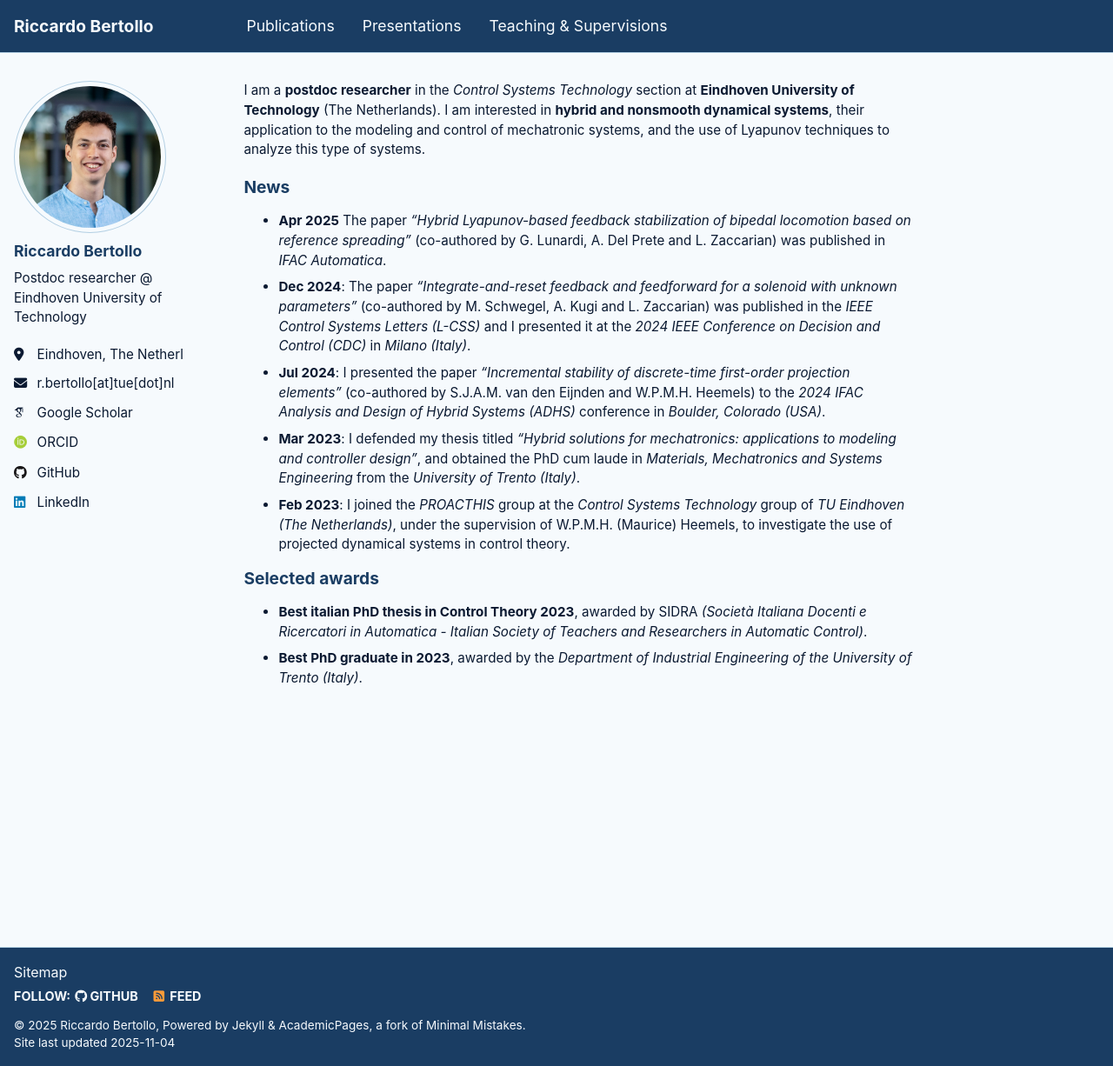
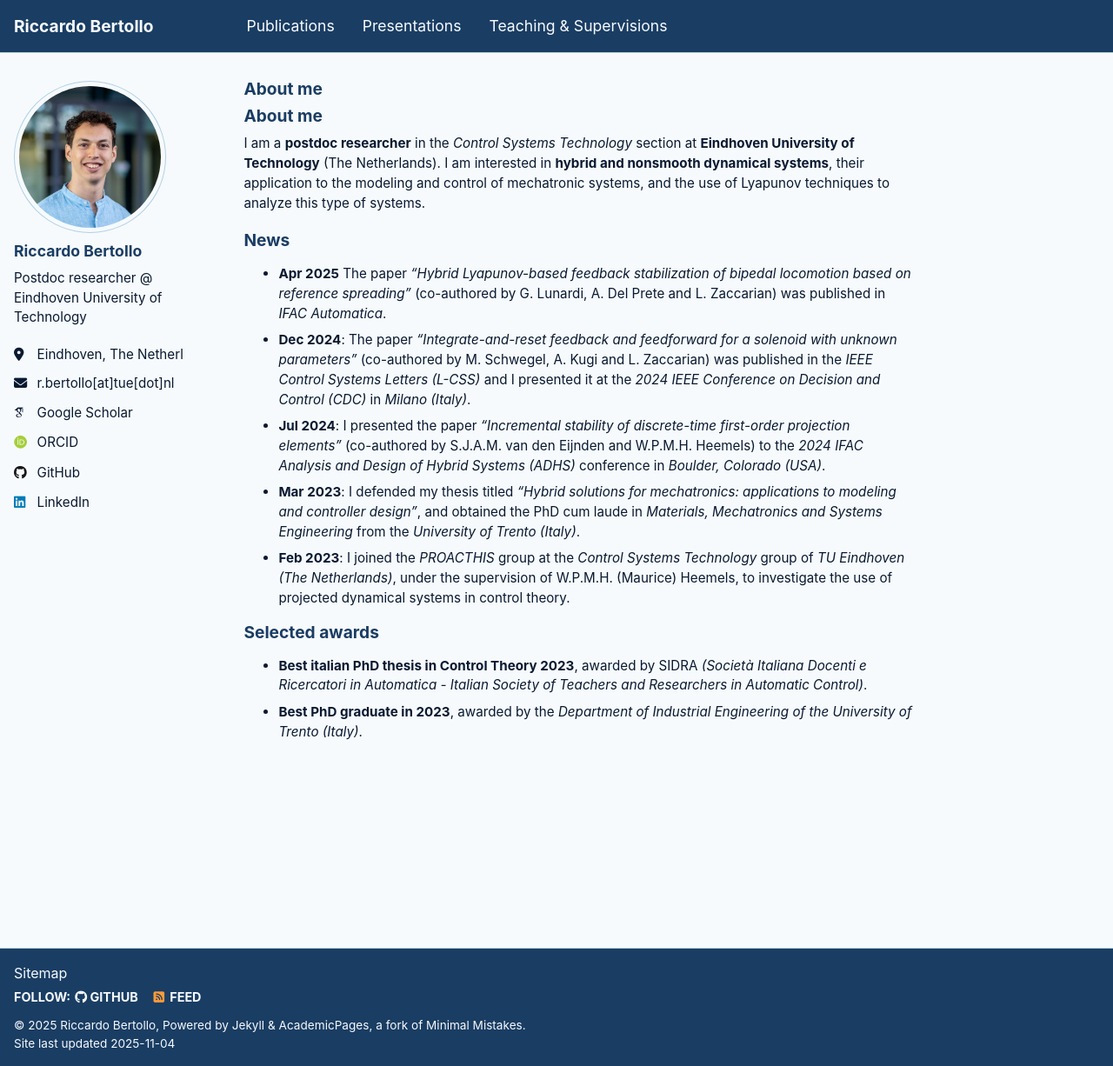
Before and after one commit to riccardobertollo/riccardobertollo.github.io, a Jekyll site: the page built from _pages/about.md, in a window 1280 px wide and 1226 px high. Shown: the whole window at 87% size. Built offline with Jekyll 4.4.1, drawn with Linux system fonts in a browser that asks for light colours; some web fonts are replaced; a script that is not in the unit is left out; our own code applies the rules of GitHub Pages for plain Markdown files.

Commit message:
Revise About me section in about.md
Updated the About me section with personal information.

```diff
--- a/_pages/about.md
+++ b/_pages/about.md
@@ -6,9 +6,9 @@ redirect_from:
   - /about.html
 ---
 
+
+# About me
 <!--#
-# About me
-
 Hi, I am Riccardo, from [Pianezze](https://maps.app.goo.gl/cqDjgGiXRbRdN22J7), Italy!
 -->
 I am a **postdoc researcher** in the *Control Systems Technology* section at **Eindhoven University of Technology** (The Netherlands).
```
